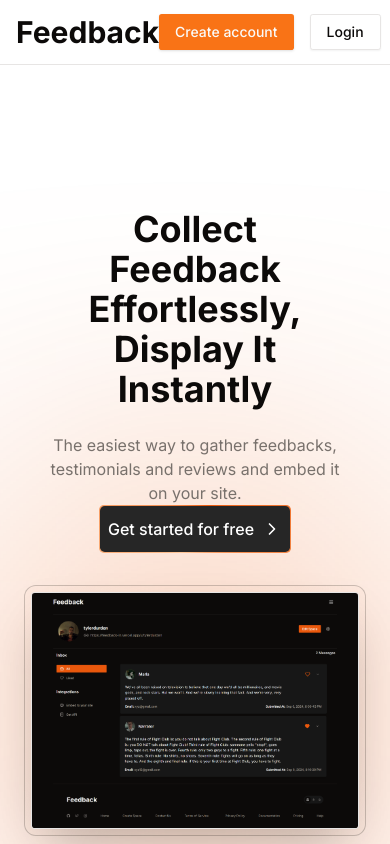
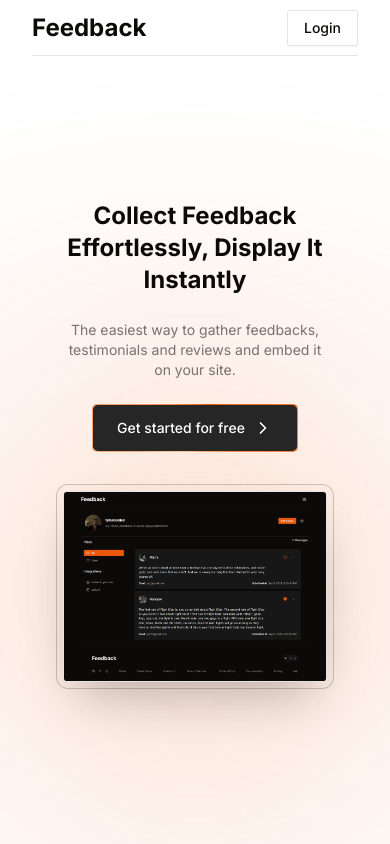
Before and after one commit to HmadAfzal/feedback, a Next.js app: page / in a window 390 px wide. Shown: the top 844 px of the page. Built offline with nearby package versions, Linux system fonts and the light colour scheme.

Commit message:
home page responsiveness improved

```diff
--- a/src/app/(app)/layout.tsx
+++ b/src/app/(app)/layout.tsx
@@ -7,10 +7,9 @@ interface RootLayoutProps {
 
 export default async function RootLayout({ children }: RootLayoutProps) {
   return (
-    <div className="container">
+    <div>
       <Nav />
       {children}
-      <Footer />
     </div>
   );
 }
--- a/src/app/layout.tsx
+++ b/src/app/layout.tsx
@@ -6,6 +6,7 @@ import Authprovider from "@/context/Authprovider";
 import { ThemeProvider } from "@/components/theme-provider";
 import ReduxProvider from "@/context/ReduxProvider";
 import { cn } from "@/lib/utils";
+import Footer from "@/components/Footer";
 
 const inter = Inter({ subsets: ["latin"] });
 
@@ -37,7 +38,10 @@ export default function RootLayout({
             disableTransitionOnChange
           >
           <ReduxProvider>
+            <div className="container">
                 {children}
+                <Footer />
+                </div>
           </ReduxProvider>
             <Toaster />
           </ThemeProvider>
--- a/src/app/page.tsx
+++ b/src/app/page.tsx
@@ -16,15 +16,19 @@ const page = () => {
         <Hero />
         <Process />
         <Features />
-        {/*removed pricing for now*/}
-        {/* <Pricing /> */}
         <Testimonial />
         <Newsletter />
       </section>
-      <Footer />
+
     </div>
 
   )
 }
 
 export default page
+
+
+//TODO : make home nav responsive, landing responsive
+//add video
+//set spacing (see footer)
+//Final testing
--- a/src/components/Footer.tsx
+++ b/src/components/Footer.tsx
@@ -48,7 +48,7 @@ const Footer = () => {
   return (
     <div className='my-12'>
       <Separator className='my-4' />
-      <div className='pt-10 md:px-16 px-4'>
+      <div className='pt-10 md:px-10 px-2'>
         <div className='w-full flex items-center justify-between mb-12'>
           <h1 className='font-bold text-3xl'>Feedback</h1>
           <ThemeToggle />
--- a/src/components/home/Hero.tsx
+++ b/src/components/home/Hero.tsx
@@ -2,7 +2,7 @@ import React from 'react';
 import Wrapper from './Wrapper';
 import Container from './Container';
 import Image from 'next/image';
-import { ArrowRight, ChevronRight } from 'lucide-react';
+import { ChevronRight } from 'lucide-react';
 import Link from 'next/link';
 import MagicButton from './MagicButton';
 
@@ -10,14 +10,14 @@ const Hero = () => {
   return (
     <Wrapper>
       <Container>
-        <div className="flex flex-col items-center justify-center py-20 h-full">
+        <div className="flex flex-col items-center justify-center py-20 h-full w-full">
 
 
-          <div className="flex flex-col items-center mt-8 max-w-4xl w-11/12 md:w-full">
-            <h1 className="text-4xl md:text-6xl md:!leading-tight font-bold text-center">
+          <div className="flex flex-col items-center mt-8 w-full">
+            <h1 className="text-2xl md:text-5xl md:!leading-tight font-bold text-center">
             Collect Feedback Effortlessly, Display It Instantly
             </h1>
-            <p className="text-base md:text-lg text-muted-foreground mt-6 text-center">
+            <p className="text-sm md:text-lg text-muted-foreground mt-6 text-center">
             The easiest way to gather feedbacks, testimonials and reviews and embed it on your site.
             </p>
 
@@ -48,47 +48,3 @@ const Hero = () => {
 };
 
 export default Hero;
-
-
-
-
-
-
-
-// <button className="group relative grid overflow-hidden rounded-full px-4 py-1 shadow-[0_1000px_0_0_hsl(0_0%_20%)_inset] transition-colors duration-200">
-// <span>
-//   <span className="spark mask-gradient absolute inset-0 h-[100%] w-[100%] animate-flip overflow-hidden rounded-full [mask:linear-gradient(white,_transparent_50%)] before:absolute before:aspect-square before:w-[200%] before:rotate-[-90deg] before:animate-rotate before:bg-[conic-gradient(from_0deg,transparent_0_340deg,white_360deg)] before:content-[''] before:[inset:0_auto_auto_50%] before:[translate:-50%_-15%]" />
-// </span>
-// <span className="backdrop absolute inset-[1px] rounded-full bg-neutral-950 transition-colors duration-200 group-hover:bg-neutral-900" />
-// <span className="h-full w-full blur-md absolute bottom-0 inset-x-0 bg-gradient-to-tr from-primary/40"></span>
-// <span className="z-10 py-0.5 text-sm text-neutral-100 flex items-center justify-center gap-1.5">
-//   <Image
-//     src="/icons/sparkles-dark.svg"
-//     alt="✨"
-//     width={24}
-//     height={24}
-//     className="w-4 h-4"
-//   />
-//   Introducing Astra AI
-//   <ChevronRight className="w-4 h-4" />
-// </span>
-// </button>
-
-
-{/* <div className="hidden md:flex relative items-center justify-center mt-8 md:mt-12 w-full">
-<Link
-  href="#"
-  className="flex items-center justify-center w-max rounded-full border-t border-foreground/30 bg-white/20 backdrop-blur-lg px-2 py-1 md:py-2 gap-2 md:gap-8 shadow-3xl shadow-background/40 cursor-pointer select-none"
->
-  <p className="text-foreground text-sm text-center md:text-base font-medium pl-4 pr-4 lg:pr-0">
-    ✨ {"  "} Start building your dream website now!
-  </p>
-  <Button
-    size="sm"
-    className="rounded-full hidden lg:flex border border-foreground/20"
-  >
-    Get Started
-    <ArrowRight className="w-4 h-4 ml-1" />
-  </Button>
-</Link>
-</div> */}
--- a/src/components/home/MagicButton.tsx
+++ b/src/components/home/MagicButton.tsx
@@ -13,14 +13,14 @@ const MagicButton = ({
 }) => {
   return (
     <button
-      className="relative inline-flex h-12 w-full md:w-60 md:mt-10 overflow-hidden rounded-lg p-[1px] focus:outline-none"
+      className="relative inline-flex h-12 w-full md:w-60 md:mt-10 mt-6 overflow-hidden rounded-lg p-[1px] focus:outline-none"
     >
       <span className="absolute inset-[-1000%] animate-[spin_2s_linear_infinite] bg-[conic-gradient(from_90deg_at_50%_50%,#FEC89A_0%,#EA580C_50%,#FEC89A_100%)]
 " />
 
       <span
         className={`inline-flex h-full w-full cursor-pointer items-center justify-center rounded-lg
-              dark:bg-black dark:hover:bg-neutral-900 bg-neutral-800 text-white hover:bg-neutral-700  transition-all  px-2 text-md font-medium backdrop-blur-3xl gap-2 ${otherClasses}`}
+              dark:bg-black dark:hover:bg-neutral-900 bg-neutral-800 text-white hover:bg-neutral-700  transition-all  px-6 text-sm md:text-md font-medium backdrop-blur-3xl gap-2 ${otherClasses}`}
       >
         {position === "left" && icon}
         {title}
--- a/src/components/home/Nav.tsx
+++ b/src/components/home/Nav.tsx
@@ -7,18 +7,17 @@ const Navbar = async () => {
 
 
     return (
-        <header className="px-4  py-8 h-14 sticky top-0 inset-x-0 w-full bg-background/40 backdrop-blur-lg border-b border-border z-50">
+        <header className=" py-4 md:py-8 h-14 sticky top-0 inset-x-0 w-full bg-background/40 backdrop-blur-lg border-b border-border z-50">
             <Container reverse>
                 <div className="flex  items-center justify-between h-full mx-auto md:max-w-screen-xl">
                     <div className="flex items-start">
                         <Link href="/" className="flex items-center gap-2">
-                            <span className="text-3xl font-bold">
+                            <span className="md:text-3xl text-2xl font-bold">
                                Feedback
                             </span>
                         </Link>
                     </div>
                     <div className="flex gap-4">
-                   <Button ><Link href={'/sign-up'}>Create account</Link></Button>
                    <Button variant={'outline'}><Link href={'/sign-in'}>Login</Link></Button>
                    </div>
                 </div>
```
